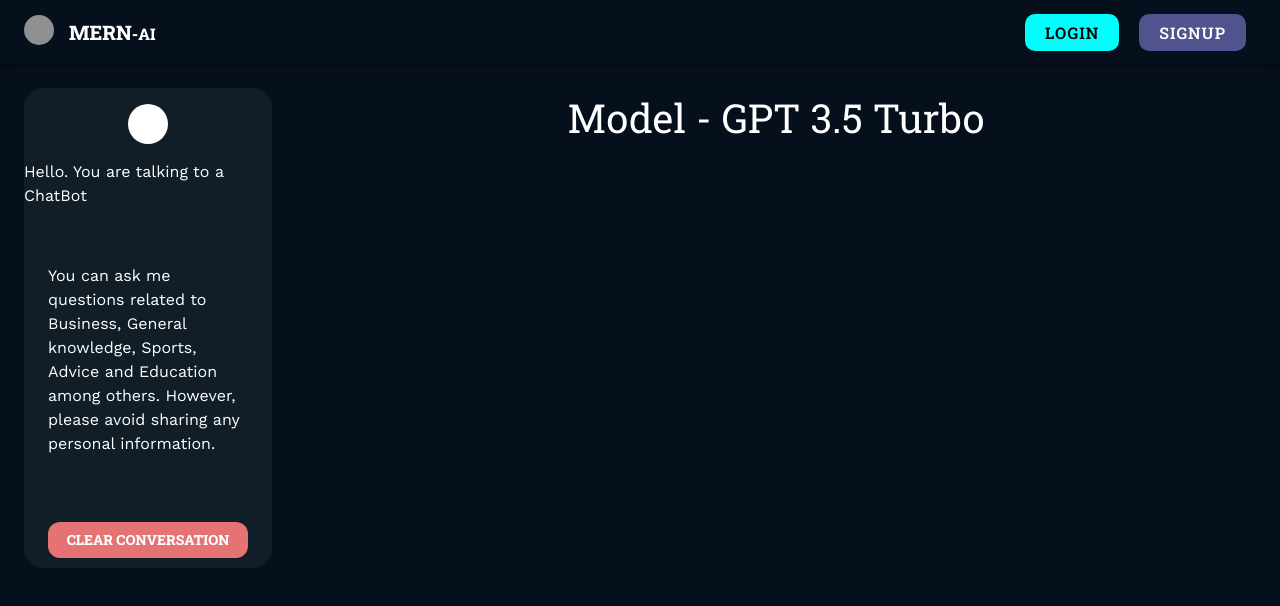
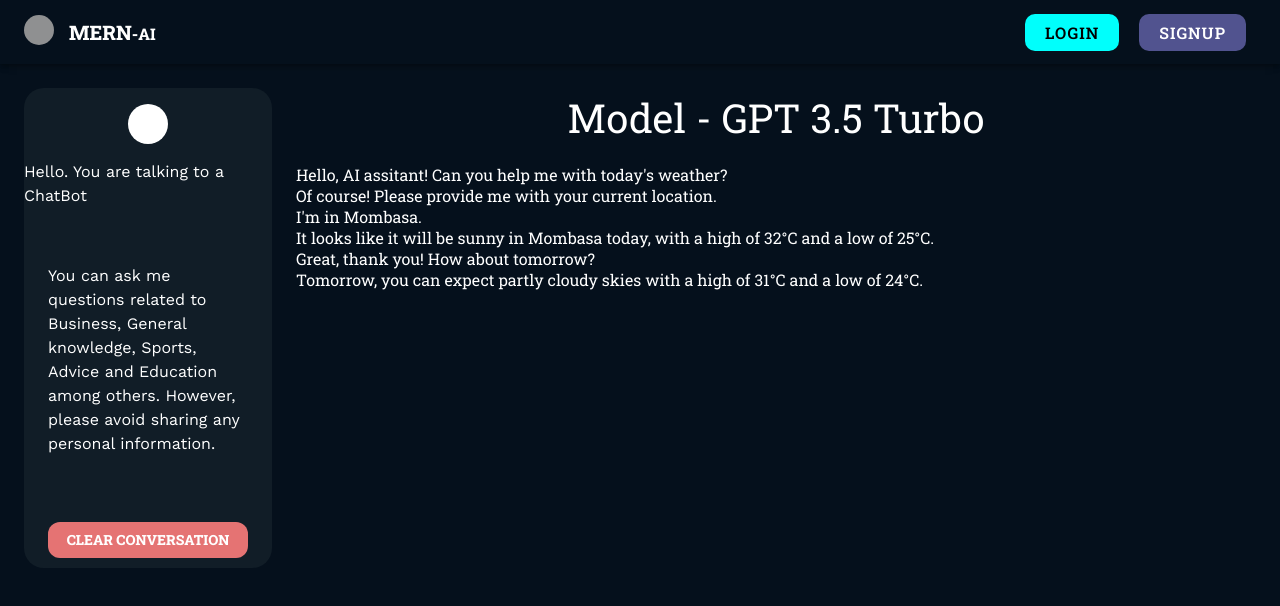
Before and after one commit to ConradPB/AI-Chatbot, a React (Vite) app in the folder frontend/: page /chat in a window 1280 px wide. Shown: the top 606 px of the page. Built offline with nearby package versions, Linux system fonts and the light colour scheme; no server answers; grey boxes are pictures that could not be loaded.

Commit message:
updated chats page with chats/added ChatItem component

```diff
--- a/frontend/src/pages/Chat.tsx
+++ b/frontend/src/pages/Chat.tsx
@@ -1,7 +1,28 @@
-import React from 'react'
 import { Avatar, Box, Button, Typography } from '@mui/material'
 import { useAuth } from '../context/Authcontext'
 import { red } from '@mui/material/colors'
+const chatMessages = [
+  {
+    "role": "User", "content": "Hello, AI assitant! Can you help me with today's weather?"
+  },
+  {
+    "role": "AI", "content": "Of course! Please provide me with your current location."
+  },
+  {
+    "role": "User", "content": "I'm in Mombasa."
+  },
+  {
+    "role": "AI", "content": "It looks like it will be sunny in Mombasa today, with a high of 32°C and a low of 25°C."
+  },
+  {
+    "role": "User", "content": "Great, thank you! How about tomorrow?"
+  },
+  {
+    "role": "AI", "content": "Tomorrow, you can expect partly cloudy skies with a high of 31°C and a low of 24°C."
+  },
+]
+
+
 const Chat = () => {
   const auth = useAuth()
   return (
@@ -81,7 +102,9 @@
             overflowX:'hidden',
             overflowY: 'auto',
             scrollBehavior:'smooth'
-             }}></Box>
+             }}>
+              { chatMessages.map((chat) => <div>{ chat.content }</div> ) }
+             </Box>
         </Box>
       </Box>
   )
```
Also changed, not shown: frontend/src/components/chat/ChatItem.tsx (added, +11 -0 lines).
